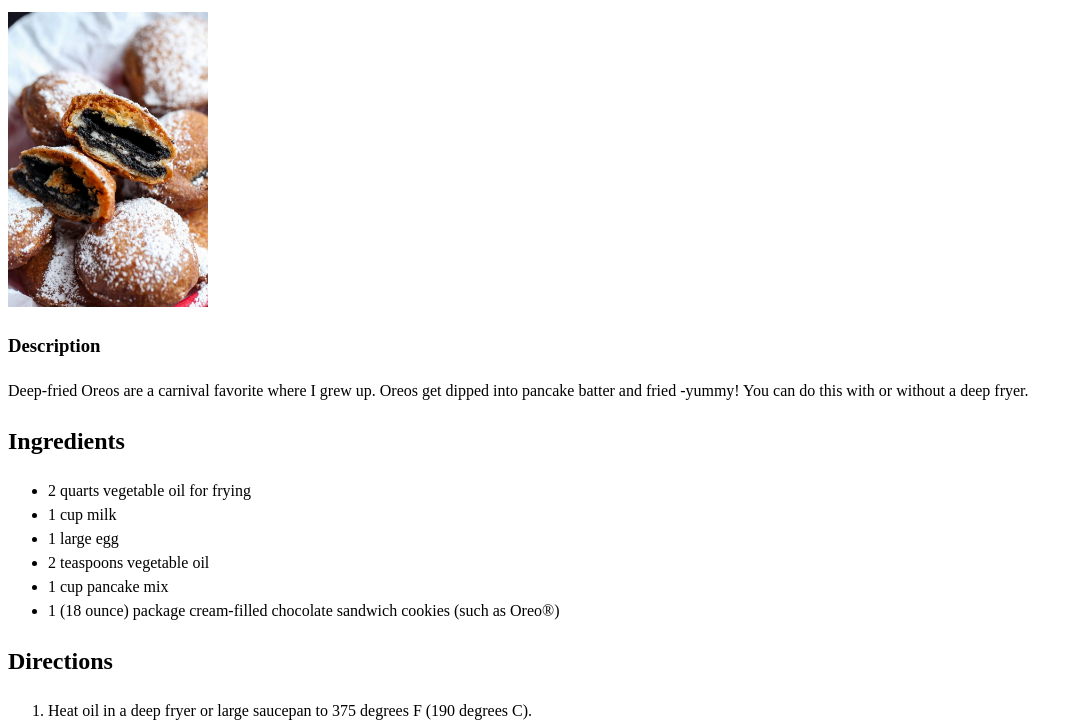
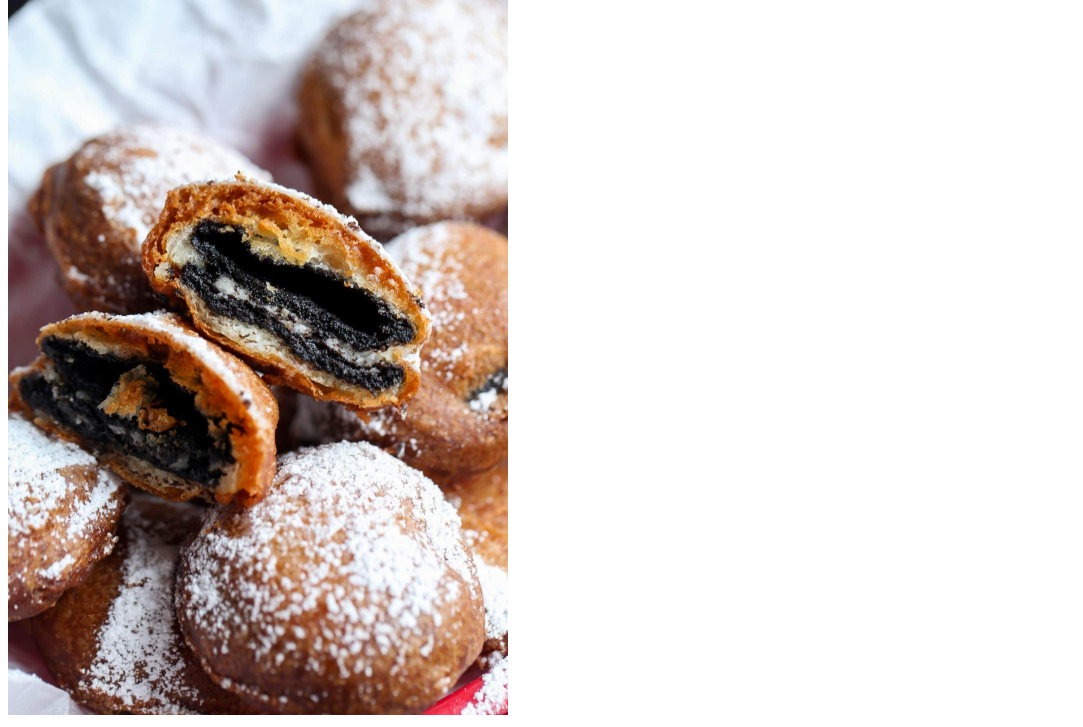
Before and after one commit to GarglemyGabagool/odin-recipes, a plain HTML site: page recipes/friedoreos.html in a window 1280 px wide. Shown: the part 79-806 px from the top of the page, without its empty margins (0-1083 px from the left). Drawn offline with Linux system fonts and the light colour scheme.

Commit message:
build: added a rudementary index.css file as I begin to learn css

```diff
--- a/index.css
+++ b/index.css
@@ -1,7 +1,9 @@
 * {
     line-height: 1.5;
+    font-size: 20px;
 }
 
 img {
-    width: 200px;
+    height: auto;
+    width: 500px;
 }
```
